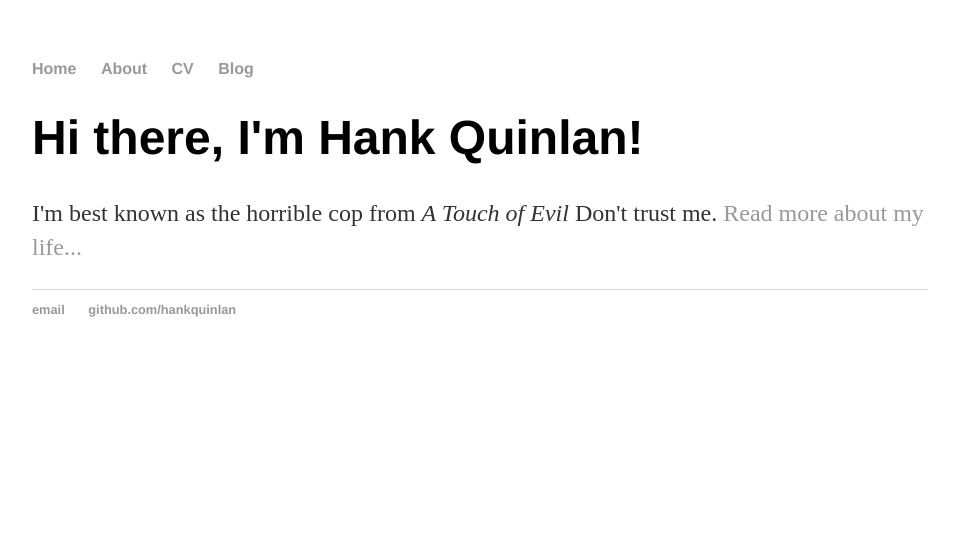
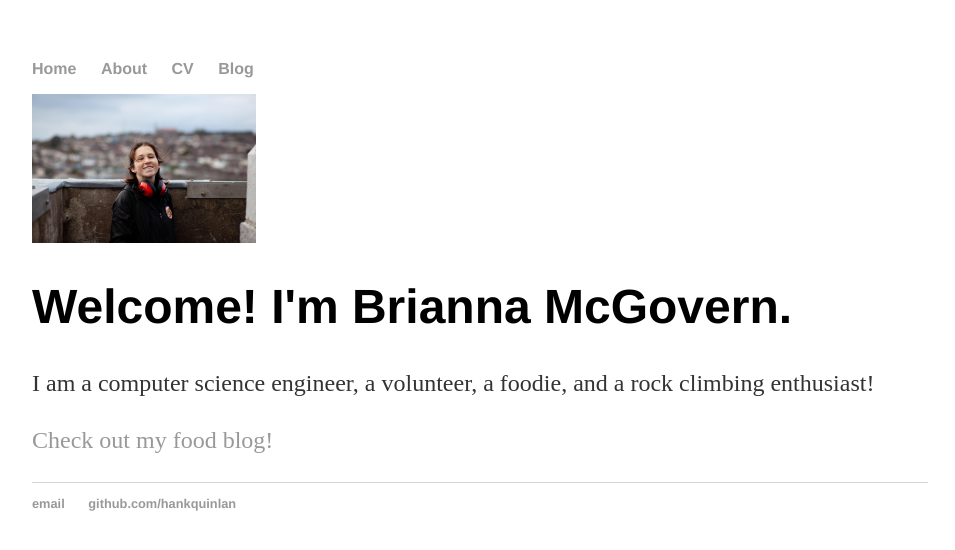
Before and after one commit to bmcgovern007/bmcgovern007.github.io, a Jekyll site: the page built from index.html, in a window 1280 px wide. Shown: the top 550 px of the page, without its empty margins (160-1115 px from the left). Built offline with Jekyll 4.4.1, drawn with Linux system fonts in a browser that asks for light colours.

Commit message:
Update-homepage

```diff
--- a/index.html
+++ b/index.html
@@ -1,51 +1,17 @@
 ---
 layout: default
-title: Hank Quinlan, Horrible Cop
+title: Brianna McGovern Home Page
 ---
+<img src="profile.jpg" class="profile" width="25%" height="25%">
+
 <div class="blurb">
-	<h1>Hi there, I'm Hank Quinlan!</h1>
-	<p>I'm best known as the horrible cop from <em>A Touch of Evil</em> Don't trust me. <a href="/about">Read more about my life...</a></p>
+	<h1>Welcome! I'm Brianna McGovern.</h1>
+	<p>I am a computer science engineer, a volunteer, a foodie, and a rock climbing enthusiast! </p>
 </div><!-- /.blurb -->
 
-
-<!--<!DOCTYPE html>
-<html lang="en">
-
-<!--bmcgovern007.github.io -->
+	<p><a href="github.com/bmcgovern007/easy-breezy-cheesey">Check out my food blog!</a></p>
 
 <!--
-<head>
-    <meta charset="utf-8" />
-    <title> Home Page</title>
-
-    <link rel="stylesheet" type="text/css" href="style.css">
-
-    <!-- <style>
-        body {
-            background-color: gainsboro;
-        }
-        h1 {
-            color: white;
-            margin-left: 40px;
-        }
-    </style> --> <!--
-</head>
-<body class="primary">
-    <img src="profile.jpg" class="profile" width="25%" height="25%">
-
-    <h1> Brianna McGovern </h1>
-    <p> Testing, testing, </p>
-    <nav class="secondary">
-        <ul class="flex-nav">
-            <li> 1, </li>
-            <li> 2, </li>
-            <li> 3. </li>
-        </ul>
-
-    <p>
-        <a href="github.com/bmcgovern007/easy-breezy-cheesey">Check out my food blog!</a>
-    </p>
-
     <footer class="secondary">
         <p>Written by Brianna McGovern <br/>
         Questions? Comments? You can reach me at bmcgovern007@gmail.com </p>
@@ -54,7 +20,3 @@ title: Hank Quinlan, Horrible Cop
     <hr/> -->
     <!-- <address> Written by Brianna McGovern<br/>
         Questions? Comments? You can reach me at bmcgovern007@gmail.com</address> -->
-    <!--
-</body>
-</html>
--->
```
